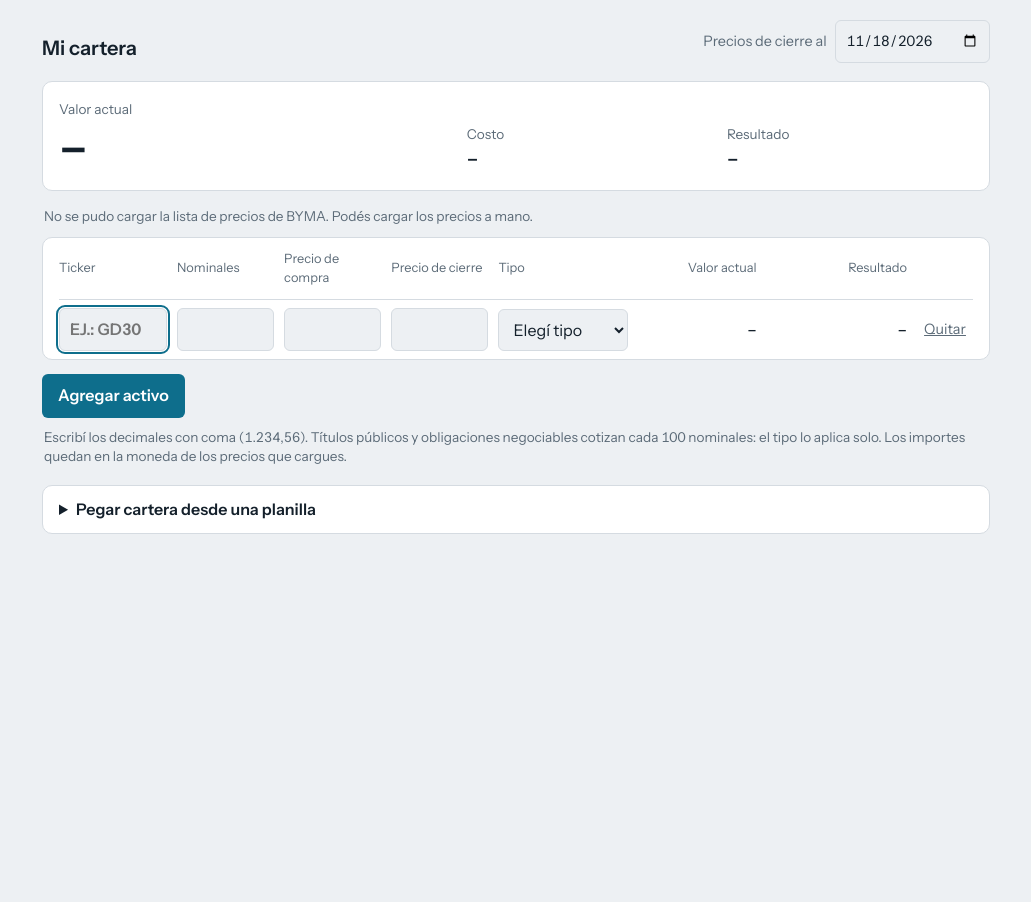
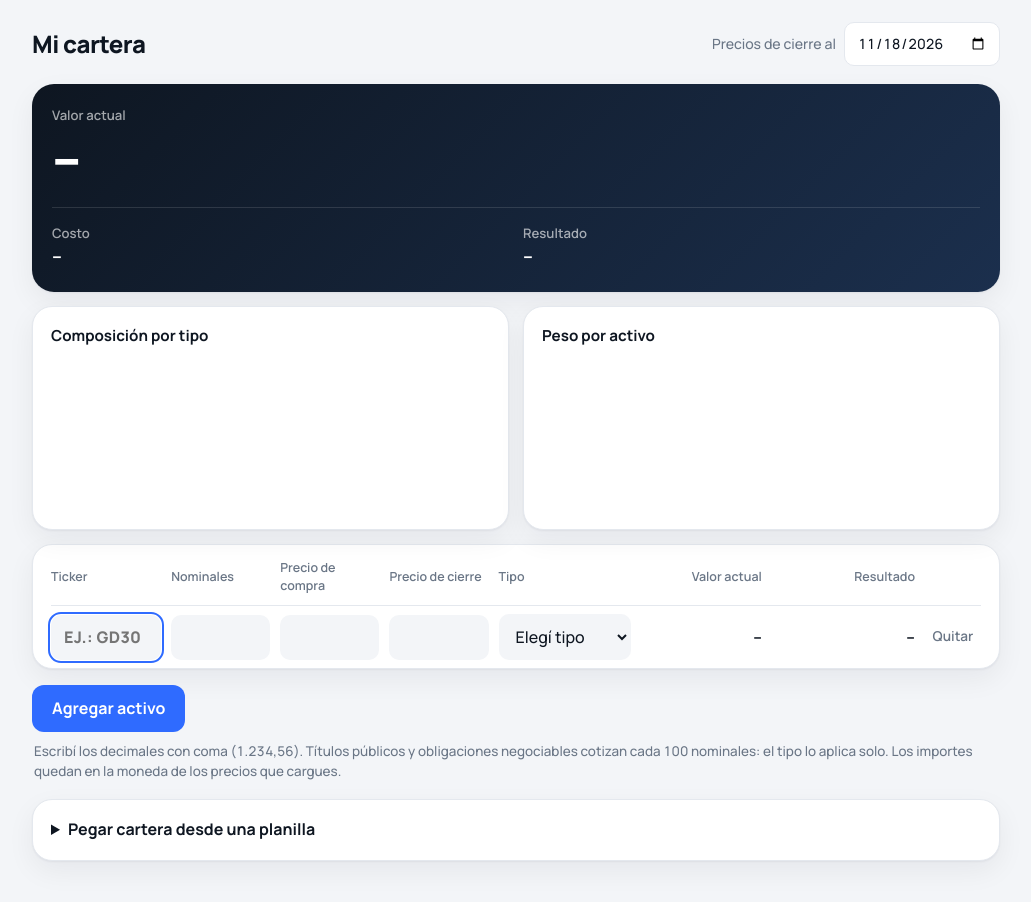
Before and after one commit to almendrasilvestri-svg/Miportfolio, a plain HTML site: page index.html in a window 1280 px wide. Both pictures are taken after a click on the button "Agregar activo". Shown: the whole page, without its empty margins (124-1155 px from the left). Before the commit the page ends 800 px from the top, so only its background shows below. Drawn offline with Linux system fonts and the light colour scheme; no server answers.

Commit message:
Add files via upload

```diff
--- a/index.html
+++ b/index.html
@@ -6,42 +6,67 @@
 <title>Mi cartera</title>
 <link rel="preconnect" href="https://fonts.googleapis.com">
 <link rel="preconnect" href="https://fonts.gstatic.com" crossorigin>
-<link href="https://fonts.googleapis.com/css2?family=Instrument+Sans:wght@400;500;600;700&display=swap" rel="stylesheet">
+<link href="https://fonts.googleapis.com/css2?family=Manrope:wght@400;500;600;700;800&display=swap" rel="stylesheet">
 <style>
-:root{--bg:#EDF0F3;--sf:#FFFFFF;--ink:#14202B;--mut:#5C6B78;--line:#D5DBE1;--ac:#0E6E8C;--up:#17794A;--dn:#B3261E;color-scheme:light;
+:root{--bg:#F3F5F8;--sf:#FFFFFF;--ink:#0E1621;--mut:#6A7686;--line:#E4E8EE;--ac:#2F6BFF;--onac:#FFFFFF;--up:#0F9D6B;--dn:#E5484D;--c1:#4C7DFF;--c2:#F5A524;--c3:#12B5A6;--shadow:0 1px 2px rgba(14,22,33,.05),0 10px 28px rgba(14,22,33,.06);color-scheme:light;
 box-sizing:border-box;padding-top:env(safe-area-inset-top,0px);padding-bottom:env(safe-area-inset-bottom,0px)}
-@media (prefers-color-scheme:dark){:root:not([data-theme="light"]){--bg:#0F161C;--sf:#172029;--ink:#E7ECF0;--mut:#93A1AD;--line:#2A3641;--ac:#5CB8D4;--up:#4CC38A;--dn:#FF8A80;color-scheme:dark}}
-:root[data-theme="dark"]{--bg:#0F161C;--sf:#172029;--ink:#E7ECF0;--mut:#93A1AD;--line:#2A3641;--ac:#5CB8D4;--up:#4CC38A;--dn:#FF8A80;color-scheme:dark}
+@media (prefers-color-scheme:dark){:root:not([data-theme="light"]){--bg:#0A0F16;--sf:#111925;--ink:#EAF0F7;--mut:#8A98AA;--line:#1F2A39;--ac:#6E96FF;--onac:#0A0F16;--up:#2DD4A0;--dn:#FF7A7F;--c1:#6E96FF;--c2:#FFC24B;--c3:#2DD4C4;--shadow:none;color-scheme:dark}}
+:root[data-theme="dark"]{--bg:#0A0F16;--sf:#111925;--ink:#EAF0F7;--mut:#8A98AA;--line:#1F2A39;--ac:#6E96FF;--onac:#0A0F16;--up:#2DD4A0;--dn:#FF7A7F;--c1:#6E96FF;--c2:#FFC24B;--c3:#2DD4C4;--shadow:none;color-scheme:dark}
 html{scroll-padding-top:env(safe-area-inset-top,0px)}
 *{box-sizing:border-box}
-body{margin:0;background:var(--bg);color:var(--ink);font:400 16px/1.45 "Instrument Sans",system-ui,-apple-system,"Segoe UI",sans-serif;font-variant-numeric:tabular-nums}
-main{max-width:980px;margin:0 auto;padding:20px 16px 48px}
-header{display:flex;flex-wrap:wrap;align-items:end;justify-content:space-between;gap:12px;margin-bottom:18px}
-h1{margin:0;font-size:1.25rem;font-weight:600}
-.date{display:flex;align-items:center;gap:8px;color:var(--mut);font-size:.9rem}
-input,select{width:100%;font:inherit;color:var(--ink);background:var(--bg);border:1px solid var(--line);border-radius:6px;padding:9px 10px;min-width:0}
-.date input{width:auto}
+body{margin:0;background:var(--bg);color:var(--ink);font:500 16px/1.45 "Manrope",system-ui,-apple-system,"Segoe UI",sans-serif;font-variant-numeric:tabular-nums;font-feature-settings:"tnum"}
+main{max-width:1000px;margin:0 auto;padding:22px 16px 56px}
+header{display:flex;flex-wrap:wrap;align-items:center;justify-content:space-between;gap:12px;margin-bottom:18px}
+h1{margin:0;font-size:1.5rem;font-weight:800;letter-spacing:-.02em}
+h2{margin:0 0 14px;font-size:.95rem;font-weight:700}
+.date{display:flex;align-items:center;gap:8px;color:var(--mut);font-size:.88rem}
+input,select{width:100%;font:inherit;color:var(--ink);background:var(--bg);border:1px solid transparent;border-radius:10px;padding:10px 12px;min-width:0}
+.date input{width:auto;background:var(--sf);border-color:var(--line)}
 :focus-visible{outline:2px solid var(--ac);outline-offset:1px}
-.sum{display:grid;gap:14px;background:var(--sf);border:1px solid var(--line);border-radius:10px;padding:18px 16px;margin-bottom:16px}
-.sum .l{display:block;color:var(--mut);font-size:.85rem}
-.big{font-size:clamp(2rem,9vw,3rem);font-weight:600;line-height:1.1;letter-spacing:-.02em}
-.sum b{font-size:1.2rem;font-weight:600}
-.sum small{margin-left:8px;font-size:.95rem;font-weight:500}
-.up{color:var(--up)}.dn{color:var(--dn)}
-@media(min-width:760px){.sum{grid-template-columns:1.6fr 1fr 1fr;align-items:end}}
-.list{background:var(--sf);border:1px solid var(--line);border-radius:10px;padding:0 16px}
+.hero{background:linear-gradient(135deg,#0E1621 0%,#1B2F4D 100%);color:#fff;border-radius:22px;padding:22px 20px;margin-bottom:14px;box-shadow:var(--shadow)}
+.hl{display:block;color:rgba(255,255,255,.62);font-size:.82rem;font-weight:600}
+.hv{font-size:clamp(2.2rem,10vw,3.4rem);font-weight:800;letter-spacing:-.03em;line-height:1.1;margin:4px 0 10px}
+.pill{display:inline-block;border-radius:999px;padding:4px 12px;font-size:.9rem;font-weight:700}
+.pill:empty{display:none}
+.pill.up{background:rgba(53,214,161,.16);color:#35D6A1}
+.pill.dn{background:rgba(255,138,143,.16);color:#FF8A8F}
+.hs{display:grid;grid-template-columns:1fr 1fr;gap:14px;margin-top:18px;padding-top:16px;border-top:1px solid rgba(255,255,255,.12)}
+.hs b{font-size:1.15rem;font-weight:700}
+.hs .up{color:#35D6A1}.hs .dn{color:#FF8A8F}
+.card{background:var(--sf);border:1px solid var(--line);border-radius:20px;padding:18px;box-shadow:var(--shadow)}
+.charts{display:grid;gap:14px;margin-bottom:14px}
+@media(min-width:760px){.charts{grid-template-columns:1fr 1fr}}
+.dwrap{display:flex;align-items:center;gap:18px;flex-wrap:wrap}
+#donut{width:150px;height:150px;flex:none}
+#donut text{fill:var(--ink);font-family:inherit}
+.dc1{font-size:20px;font-weight:800}
+.dc2{font-size:7.5px;fill:var(--mut)!important;font-weight:600}
+#leg{flex:1;min-width:180px;display:grid;gap:10px}
+.lg{display:grid;grid-template-columns:auto 1fr auto;column-gap:10px;align-items:center}
+.lg .dot{width:10px;height:10px;border-radius:50%}
+.lg .nm{font-weight:600}
+.lg .pc{font-weight:800}
+.lg .vl{grid-column:2/4;color:var(--mut);font-size:.82rem;margin-top:-2px}
+#wts{display:grid;gap:12px}
+.wr{display:grid;grid-template-columns:76px 1fr 54px;align-items:center;gap:10px;font-size:.9rem}
+.wr .wt{font-weight:700;overflow:hidden;text-overflow:ellipsis}
+.wr .bar{height:8px;border-radius:99px;background:var(--bg);overflow:hidden}
+.wr .bar i{display:block;height:100%;border-radius:99px}
+.wr .wp{text-align:right;font-weight:700}
+.list{padding:0 18px}
 .head{display:none}
-.row{display:grid;grid-template-columns:1fr 1fr;gap:10px;padding:14px 0;border-bottom:1px solid var(--line)}
+.row{display:grid;grid-template-columns:1fr 1fr;gap:10px;padding:16px 0;border-bottom:1px solid var(--line)}
 .row:last-child{border-bottom:0}
 .f{min-width:0}
-.f .l{display:block;color:var(--mut);font-size:.8rem;margin-bottom:3px}
+.f .l{display:block;color:var(--mut);font-size:.78rem;font-weight:600;margin-bottom:4px}
 .f.t,.del{grid-column:1/-1}
-.f.t input{font-weight:600;text-transform:uppercase}
-.out .v{display:block;font-weight:500;padding:9px 0}
-.del{justify-self:end;background:none;border:0;color:var(--mut);font:inherit;font-size:.9rem;padding:4px 0;cursor:pointer;text-decoration:underline}
+.f.t input{font-weight:800;text-transform:uppercase;letter-spacing:.02em}
+.out .v{display:block;font-weight:700;padding:10px 0}
+.del{justify-self:end;background:none;border:0;color:var(--mut);font:inherit;font-size:.85rem;font-weight:600;padding:4px 0;cursor:pointer}
+.up{color:var(--up)}.dn{color:var(--dn)}
 @media(min-width:760px){
  .head,.row{grid-template-columns:1fr .9fr .9fr .9fr 1.2fr 1.1fr 1.3fr auto;align-items:center;gap:10px}
- .head{display:grid;padding:12px 0;border-bottom:1px solid var(--line);color:var(--mut);font-size:.8rem}
+ .head{display:grid;padding:14px 0 10px;border-bottom:1px solid var(--line);color:var(--mut);font-size:.78rem;font-weight:600}
  .row{padding:8px 0}
  .f.t,.del{grid-column:auto}
  .f .l{display:none}
@@ -50,19 +75,17 @@ input,select{width:100%;font:inherit;color:var(--ink);background:var(--bg);borde
  .head .x,.del{width:56px}
 }
 .f.t{position:relative}
-.sug{position:absolute;z-index:5;left:0;right:0;top:100%;margin-top:2px;background:var(--sf);border:1px solid var(--line);border-radius:6px;max-height:240px;overflow:auto;box-shadow:0 6px 18px rgba(0,0,0,.15)}
-.sug button{display:block;width:100%;text-align:left;background:none;border:0;border-bottom:1px solid var(--line);color:var(--ink);font:inherit;padding:10px;cursor:pointer}
+.sug{position:absolute;z-index:5;left:0;right:0;top:100%;margin-top:4px;background:var(--sf);border:1px solid var(--line);border-radius:12px;max-height:260px;overflow:auto;box-shadow:0 10px 30px rgba(0,0,0,.18)}
+.sug button{display:block;width:100%;text-align:left;background:none;border:0;border-bottom:1px solid var(--line);color:var(--ink);font:inherit;padding:11px 12px;cursor:pointer}
 .sug button:last-child{border-bottom:0}
 .sug small{color:var(--mut)}
-.empty{padding:28px 0;color:var(--mut)}
-.note{color:var(--mut);font-size:.85rem;margin:10px 2px}
-.bar{display:flex;flex-wrap:wrap;gap:10px;margin:14px 0 4px}
-button.p{font:inherit;font-weight:600;border:0;border-radius:6px;padding:10px 16px;background:var(--ac);color:#fff;cursor:pointer}
-@media(prefers-color-scheme:dark){:root:not([data-theme="light"]) button.p{color:#0F161C}}
-:root[data-theme="dark"] button.p{color:#0F161C}
-details{margin-top:18px;background:var(--sf);border:1px solid var(--line);border-radius:10px;padding:12px 16px}
-summary{cursor:pointer;font-weight:600}
-textarea{width:100%;min-height:120px;margin:12px 0 10px;font:inherit;color:var(--ink);background:var(--bg);border:1px solid var(--line);border-radius:6px;padding:10px}
+.empty{padding:30px 0;color:var(--mut)}
+.note{color:var(--mut);font-size:.84rem;margin:10px 2px}
+.bar2{display:flex;flex-wrap:wrap;gap:10px;margin:16px 0 4px}
+button.p{font:inherit;font-weight:700;border:0;border-radius:12px;padding:12px 20px;background:var(--ac);color:var(--onac);cursor:pointer}
+details{margin-top:18px}
+summary{cursor:pointer;font-weight:700}
+textarea{width:100%;min-height:120px;margin:12px 0 10px;font:inherit;color:var(--ink);background:var(--bg);border:1px solid transparent;border-radius:12px;padding:12px}
 </style>
 </head>
 <body>
@@ -72,23 +95,33 @@ textarea{width:100%;min-height:120px;margin:12px 0 10px;font:inherit;color:var(-
  <label class="date">Precios de cierre al <input type="date" id="fecha"></label>
 </header>
 
-<section class="sum" aria-live="polite">
- <div><span class="l">Valor actual</span><span class="big" id="tv">–</span></div>
- <div><span class="l">Costo</span><b id="tc">–</b></div>
- <div><span class="l">Resultado</span><b id="tr">–</b><small id="tp"></small></div>
+<section class="hero" aria-live="polite">
+ <span class="hl">Valor actual</span>
+ <div class="hv" id="tv">–</div>
+ <span class="pill" id="tp"></span>
+ <div class="hs">
+  <div><span class="hl">Costo</span><b id="tc">–</b></div>
+  <div><span class="hl">Resultado</span><b id="tr">–</b></div>
+ </div>
+</section>
+
+<section class="charts" id="charts" hidden>
+ <div class="card"><h2>Composición por tipo</h2>
+  <div class="dwrap"><div id="donut"></div><div id="leg"></div></div></div>
+ <div class="card"><h2>Peso por activo</h2><div id="wts"></div></div>
 </section>
 
 <p class="note" id="stat"></p>
-<div class="list">
+<div class="card list">
  <div class="head"><span>Ticker</span><span>Nominales</span><span>Precio de compra</span><span>Precio de cierre</span><span>Tipo</span><span class="r">Valor actual</span><span class="r">Resultado</span><span class="x"></span></div>
  <div id="rows"></div>
 </div>
 <p class="note" id="warn"></p>
 
-<div class="bar"><button class="p" id="add" type="button">Agregar activo</button></div>
+<div class="bar2"><button class="p" id="add" type="button">Agregar activo</button></div>
 <p class="note">Escribí los decimales con coma (1.234,56). Títulos públicos y obligaciones negociables cotizan cada 100 nominales: el tipo lo aplica solo. Los importes quedan en la moneda de los precios que cargues.</p>
 
-<details id="pd">
+<details class="card" id="pd">
  <summary>Pegar cartera desde una planilla</summary>
  <textarea id="paste" placeholder="Una fila por activo, en este orden:&#10;ticker  nominales  precio de compra  precio de cierre  tipo: título, on o acción (opcional)"></textarea>
  <button class="p" id="load" type="button">Cargar filas</button>
@@ -108,11 +141,14 @@ function num(s){s=String(s==null?"":s).trim().replace(/\s/g,"");if(!s)return NaN
 function kindOf(s){s=String(s||"").toLowerCase();if(/^(tp|tit|bono|letra)/.test(s))return "tp";if(/^(on|obl)/.test(s))return "on";if(/^(ac|ced|acc)/.test(s))return "ac";return "";}
 function fmt(n){return isFinite(n)?n.toLocaleString("es-AR",{minimumFractionDigits:2,maximumFractionDigits:2}):"–";}
 function sgn(n){return (n>0?"+":n<0?"−":"")+fmt(Math.abs(n));}
+function pct1(n){return n.toLocaleString("es-AR",{maximumFractionDigits:1})+"%";}
 function cls(el,n){el.classList.remove("up","dn");if(n>0)el.classList.add("up");else if(n<0)el.classList.add("dn");}
+var KL={tp:"Título público",on:"Oblig. negociable",ac:"Acción / CEDEAR"};
+var ML={ARS:"pesos",USD:"USD",EXT:"USD CCL"};
+var CK={tp:"var(--c1)",on:"var(--c2)",ac:"var(--c3)"};
 
 var rowsEl=document.getElementById("rows"),els=new Map();
 var FIELDS=[["t","Ticker"],["n","Nominales"],["pc","Precio de compra"],["pa","Precio de cierre"],["k","Tipo"]];
-
 var KINDS=[["","Elegí tipo"],["tp","Título público"],["on","Oblig. negociable"],["ac","Acción / CEDEAR"]];
 function mkSel(){var s=document.createElement("select");KINDS.forEach(function(k){var o=document.createElement("option");o.value=k[0];o.textContent=k[1];s.appendChild(o);});return s;}
 function build(r){
@@ -144,8 +180,39 @@ function render(){
  S.rows.forEach(function(r){rowsEl.appendChild(build(r));});
  calc();
 }
+
+var chartsEl=document.getElementById("charts"),donut=document.getElementById("donut"),leg=document.getElementById("leg"),wts=document.getElementById("wts");
+function el(tag,cn,txt){var e=document.createElement(tag);if(cn)e.className=cn;if(txt!=null)e.textContent=txt;return e;}
+function charts(parts,total){
+ if(!parts.length||!(total>0)){chartsEl.hidden=true;return;}
+ chartsEl.hidden=false;
+ var by={tp:0,on:0,ac:0};parts.forEach(function(p){by[p.k]+=p.v;});
+ var keys=["tp","on","ac"].filter(function(k){return by[k]>0;});
+ var C=2*Math.PI*44,off=0;
+ var svg='<svg viewBox="0 0 120 120" role="img" aria-label="Composición por tipo"><circle cx="60" cy="60" r="44" fill="none" stroke-width="16" style="stroke:var(--line)"/>';
+ keys.forEach(function(k){
+  var len=by[k]/total*C,gap=keys.length>1?2:0;
+  svg+='<circle cx="60" cy="60" r="44" fill="none" stroke-width="16" style="stroke:'+CK[k]+'" stroke-dasharray="'+Math.max(len-gap,0.5)+' '+C+'" stroke-dashoffset="'+(-off)+'" transform="rotate(-90 60 60)"/>';
+  off+=len;
+ });
+ svg+='<text x="60" y="61" text-anchor="middle" class="dc1">'+parts.length+'</text><text x="60" y="73" text-anchor="middle" class="dc2">'+(parts.length===1?"activo":"activos")+'</text></svg>';
+ donut.innerHTML=svg;
+ leg.innerHTML="";
+ keys.forEach(function(k){
+  var g=el("div","lg"),dot=el("span","dot");dot.style.background=CK[k];
+  g.appendChild(dot);g.appendChild(el("span","nm",KL[k]));g.appendChild(el("span","pc",pct1(by[k]/total*100)));
+  g.appendChild(el("span","vl",fmt(by[k])));leg.appendChild(g);
+ });
+ wts.innerHTML="";
+ parts.slice().sort(function(a,b){return b.v-a.v;}).slice(0,8).forEach(function(p){
+  var w=el("div","wr"),b=el("div","bar"),i=document.createElement("i"),pc=p.v/total*100;
+  i.style.width=Math.max(pc,1)+"%";i.style.background=CK[p.k];b.appendChild(i);
+  w.appendChild(el("span","wt",p.t||"–"));w.appendChild(b);w.appendChild(el("span","wp",pct1(pc)));wts.appendChild(w);
+ });
+}
+
 function calc(){
- var tc=0,tv=0,ok=0,miss=0;
+ var tc=0,tv=0,ok=0,miss=0,parts=[];
  S.rows.forEach(function(r){
   var n=num(r.n),pc=num(r.pc),pa=num(r.pa),b=r.k==="ac"?1:100;
   var e=els.get(r);if(!e)return;
@@ -153,7 +220,7 @@ function calc(){
    var c=n*pc/b,v=n*pa/b,res=v-c,p=c?res/c*100:NaN;
    e.v.textContent=fmt(v);
    e.r.textContent=sgn(res)+(isFinite(p)?"  ("+sgn(p)+"%)":"");cls(e.r,res);
-   tc+=c;tv+=v;ok++;
+   tc+=c;tv+=v;ok++;parts.push({t:r.t,k:r.k,v:v});
   }else{e.v.textContent="–";e.r.textContent="–";cls(e.r,0);if(r.t||r.n||r.pc||r.pa)miss++;}
  });
  var res=tv-tc;
@@ -161,8 +228,9 @@ function calc(){
  document.getElementById("tc").textContent=ok?fmt(tc):"–";
  var tr=document.getElementById("tr"),tp=document.getElementById("tp");
  tr.textContent=ok?sgn(res):"–";cls(tr,res);
- tp.textContent=ok&&tc?sgn(res/tc*100)+"%":"";cls(tp,res);
+ if(ok&&tc){tp.textContent=sgn(res/tc*100)+"%";tp.className="pill "+(res>=0?"up":"dn");}else{tp.textContent="";tp.className="pill";}
  document.getElementById("warn").textContent=miss?(miss===1?"1 activo con datos incompletos no está incluido en los totales.":miss+" activos con datos incompletos no están incluidos en los totales."):"";
+ charts(parts,tv);
 }
 var fe=document.getElementById("fecha");fe.value=S.fecha||"";
 fe.addEventListener("input",function(){S.fecha=fe.value;save();});
@@ -180,9 +248,8 @@ document.getElementById("load").addEventListener("click",function(){
  });
  if(added){ta.value="";document.getElementById("pd").open=false;render();save();}
 });
+
 var CAT=[],MAP={};
-var KL={tp:"Título público",on:"Oblig. negociable",ac:"Acción / CEDEAR"};
-var ML={ARS:"pesos",USD:"USD",EXT:"USD CCL"};
 function px(v){return String(v).replace(".",",");}
 function attachSug(w,i,r){
  var box=document.createElement("div");box.className="sug";box.hidden=true;w.appendChild(box);
@@ -214,9 +281,7 @@ fetch("data.json",{cache:"no-store"}).then(function(x){if(!x.ok)throw 0;return x
  if(d.fecha){S.fecha=d.fecha;fe.value=d.fecha;}
  st.textContent="Precios de cierre de BYMA al "+fechaAR(d.fecha)+(n?" · actualizados en "+n+(n===1?" activo.":" activos."):".");
  render();save();
-}).catch(function(){
- st.textContent="No se pudo cargar la lista de precios de BYMA. Podés cargar los precios a mano.";
-});
+}).catch(function(){st.textContent="";});
 render();
 })();
 </script>
```
